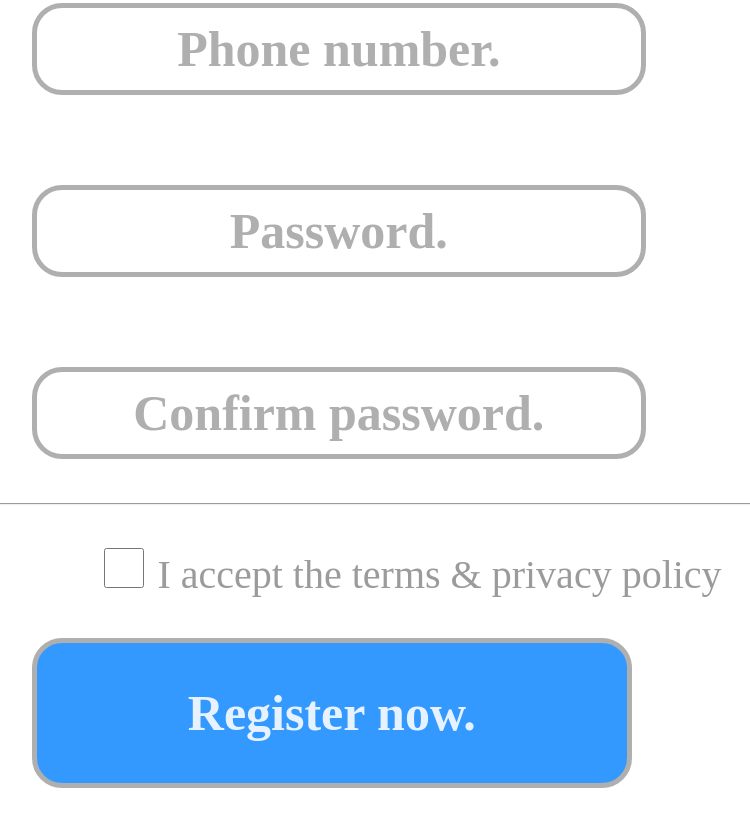
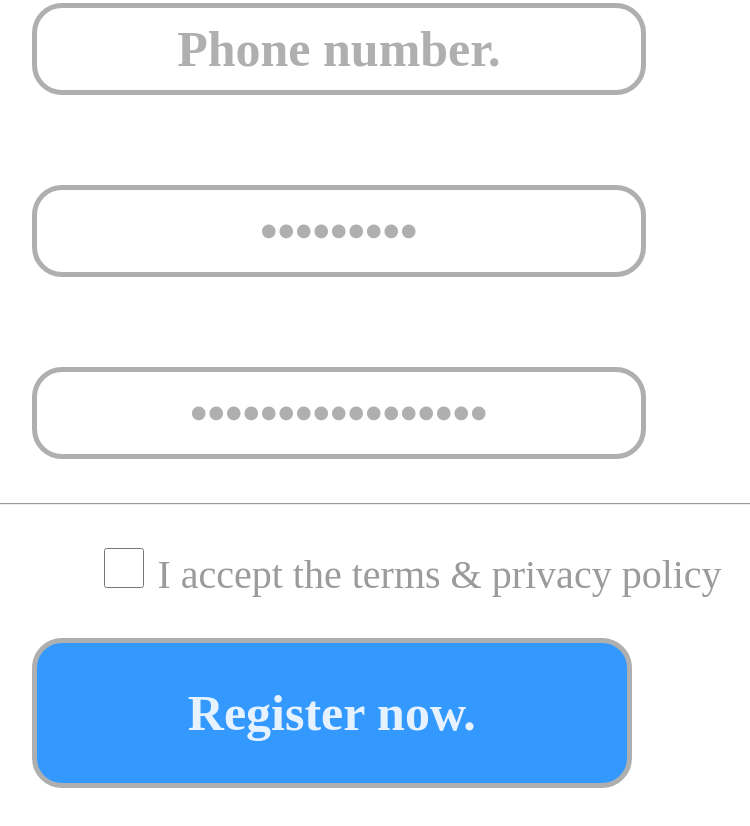
Before and after one commit to abid678/registration-form, a plain HTML site: page index.html in a window 1280 px wide. Shown: the part 861-1687 px from the top of the page, without its empty margins (229-979 px from the left). Drawn offline with Linux system fonts and the light colour scheme.

Commit message:
Create index.html

```diff
--- a/index.html
+++ b/index.html
@@ -37,7 +37,7 @@
 				<br>
 				<br>
 				<br>
-				<input type="text" value="Password." class="input12">
+				<input type="password" value="Password." class="input12">
 				<br>
 				<br>
 				<br>
@@ -46,7 +46,7 @@
 				<br>
 
 
-				<input type="text" value="Confirm password." class="input12">
+				<input type="password" value="Confirm password." class="input12">
 
 				<br>
 				<br>
```
